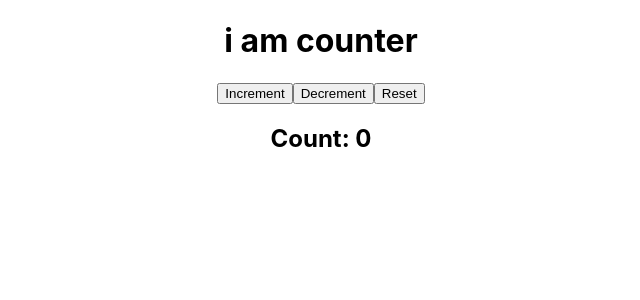
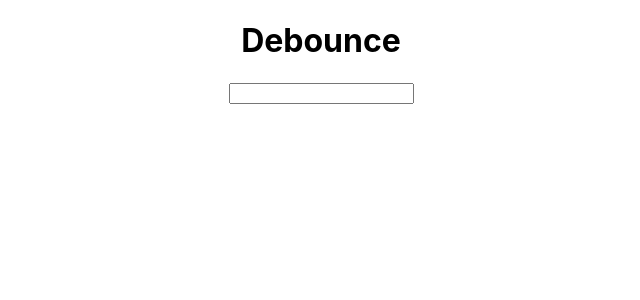
Before and after one commit to manisankar25/optimization, a React (Create React App) app: page / in a window 1280 px wide. Shown: the top 300 px of the page, without its empty margins (319-959 px from the left). Built offline with nearby package versions, Linux system fonts and the light colour scheme.

Commit message:
debounce

```diff
--- a/src/App.js
+++ b/src/App.js
@@ -3,13 +3,14 @@ import './App.css';
 // import ParentCall from './praticeCall';
 // import HigerOrderComp from './HigerOrderComp';
 // import Parent from './parent';
+import Debounce from './Debounce';
 
 import Counter from './CounterCus';
 
 function App() {
   return (
     <div className="App">
-      <Counter></Counter>
+      <Debounce></Debounce>
     </div>
   );
 }
--- /dev/null
+++ b/src/Debounce.js
@@ -0,0 +1,56 @@
+import { use, useState, useEffect } from "react";
+const Debounce = () => {
+    const [input, setInput] = useState('');
+    const [debounceInput, setDebounceInput] = useState('')
+
+    useEffect(() => {
+        const handler = setTimeout(()=>{
+            setDebounceInput(input)
+        }
+            , 600)
+            return(()=>clearTimeout(handler))
+    }, [input])
+    useEffect(() => {
+        console.log('ddd',debounceInput)
+
+    }, [debounceInput])
+
+    return (<div>
+        <h1>Debounce</h1>
+        <input type="text" value={input} onChange={(e) => setInput(e.target.value)}></input>
+    </div>)
+}
+export default Debounce;
+
+// import React, { useState, useEffect } from 'react';
+
+//  export default function SearchBox() {
+//   const [query, setQuery] = useState('');
+//   const [debouncedQuery, setDebouncedQuery] = useState(query);
+
+//   useEffect(() => {
+//     const handler = setTimeout(() => {
+//       setDebouncedQuery(query);
+//     }, 500); // wait 500ms after last keystroke
+
+//     return () => {
+//       clearTimeout(handler);
+//     };
+//   }, [query]);
+
+//   useEffect(() => {
+//     if (debouncedQuery) {
+//       console.log("Searching for:", debouncedQuery);
+//       // API call here
+//     }
+//   }, [debouncedQuery]);
+
+//   return (
+//     <input
+//       type="text"
+//       value={query}
+//       onChange={(e) => setQuery(e.target.value)}
+//       placeholder="Search..."
+//     />
+//   );
+// }
```
